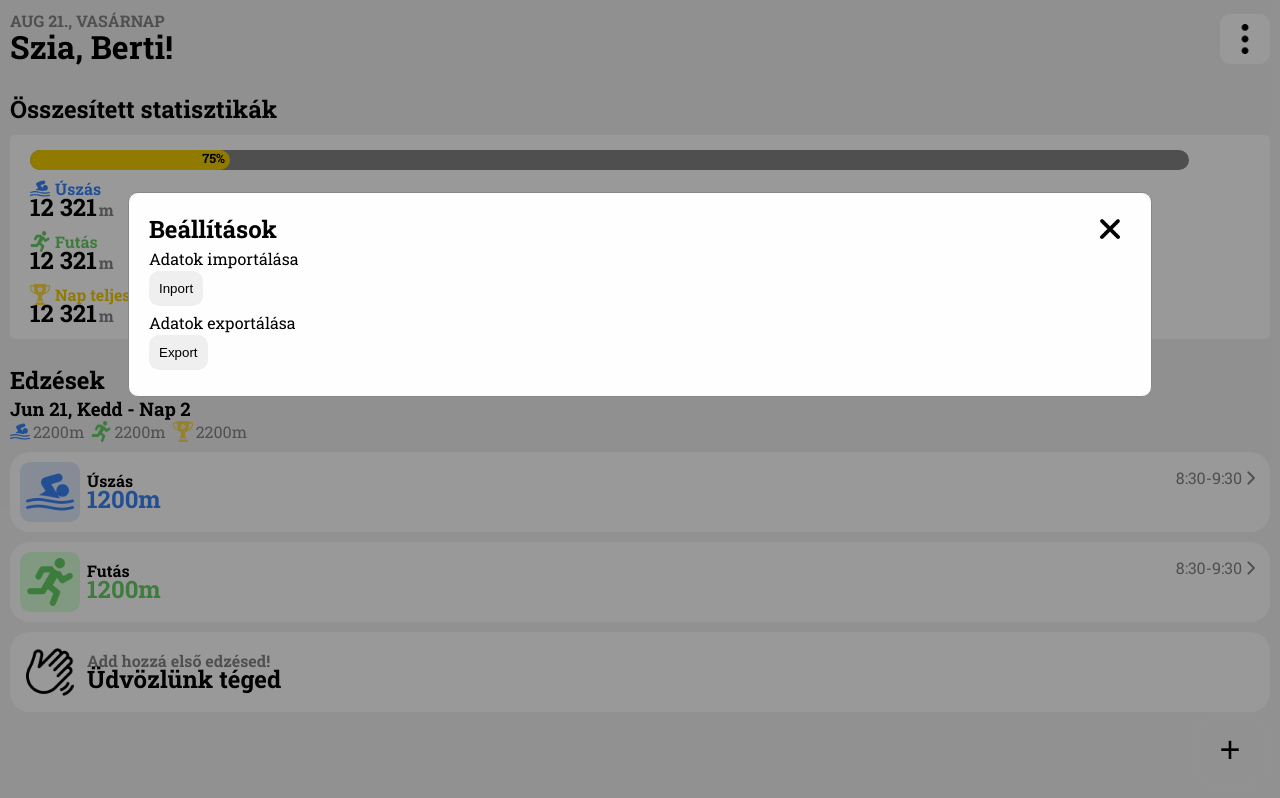
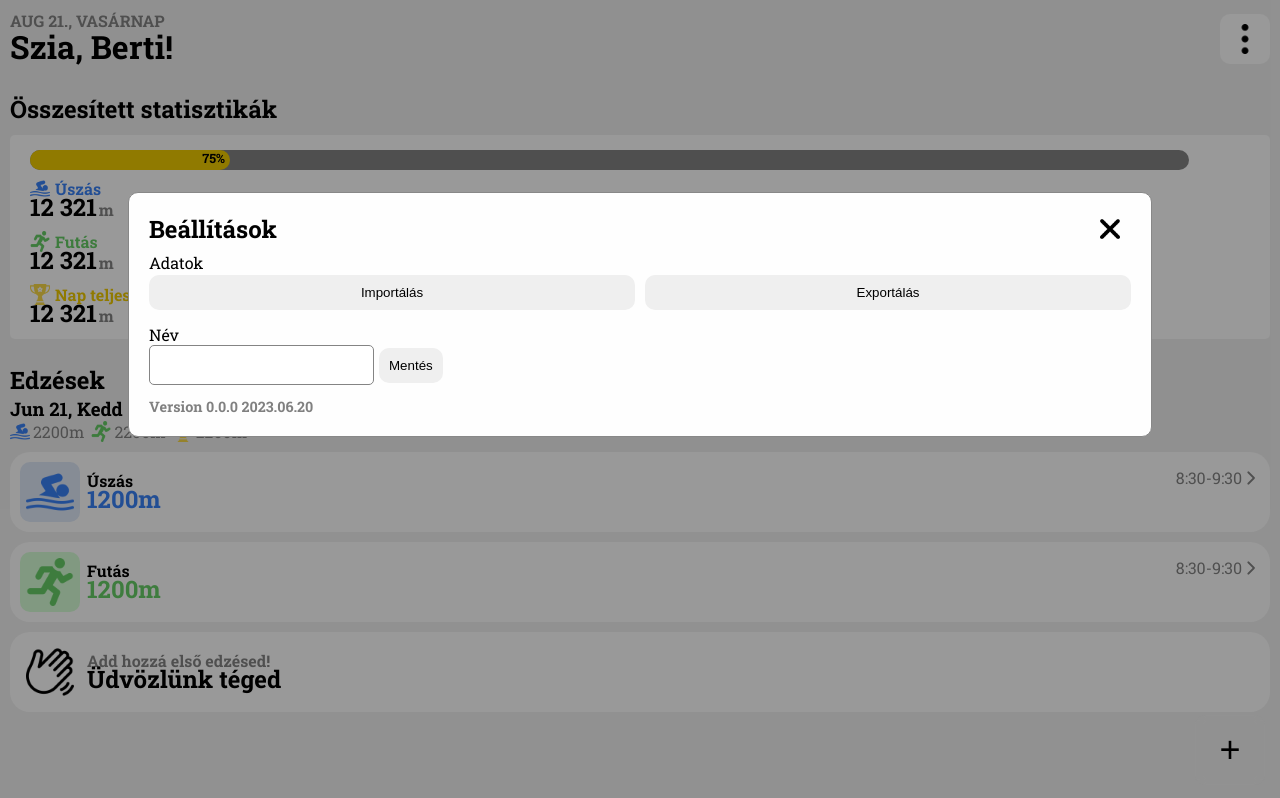
Before and after one commit to bbertold/waterpolo-app, a plain HTML site: page index.html in a window 1280 px wide. Both pictures are taken after a click on the button 1245 px from the left and 39 px from the top of the page. Drawn offline with Linux system fonts and the light colour scheme.

Commit message:
Refactored form in css and updated settings

```diff
--- a/index.html
+++ b/index.html
@@ -158,7 +158,7 @@
             <img src="images/close.png" alt="x icon" />
           </button>
         </div>
-        <div class="add-workout-form">
+        <div class="custom-form">
           <div id="workout-type-selector" class="form-item">
             <p>Edzés típusa</p>
             <div class="btn-choice">
@@ -246,16 +246,27 @@
               <img src="images/close.png" alt="x icon" />
             </button>
           </div>
-          <div class="settings-options">
-            <p>Adatok importálása</p>
-            <button class="action-btn" data-id="settingsImportDataBtn">
-              Inport
-            </button>
-            <p>Adatok exportálása</p>
-            <button class="action-btn" data-id="settingsExportDataBtn">
-              Export
-            </button>
+          <div class="custom-form">
+            <div class="form-item">
+              <p>Adatok</p>
+              <div class="btn-choice">
+                <button class="action-btn" data-id="settingsImportDataBtn">
+                  Importálás
+                </button>
+                <button class="action-btn" data-id="settingsExportDataBtn">
+                  Exportálás
+                </button>
+              </div>
+            </div>
+            <div class="form-item">
+              <p>Név</p>
+              <div class="textbox-with-unit">
+                <input type="text">
+                <button>Mentés</button>
+              </div>
+            </div>
           </div>
+          <p class="version-info">Version 0.0.0 2023.06.20</p>
         </div>
       </div>
     </main>
--- a/style.css
+++ b/style.css
@@ -64,6 +64,7 @@ body {
   --green: #67ce67;
   --light-blue: #e0eaf9;
   --light-green: #d7ffd7;
+  --light-grey: #efefef;
 }
 
 /* Nav styles */
@@ -296,8 +297,28 @@ nav button {
   align-items: stretch;
 }
 
-/* Add wourkout form */
-.add-workout-form button {
+/* Add wourkout form: using custom-form*/
+
+#add-workout-btn {
+  margin-top: 10px;
+  width: 100%;
+  font-size: 16px;
+  font-weight: bold;
+  border: none;
+  padding: 15px 10px 15px 10px;
+  border-radius: 10px;
+  color: black;
+  background-color: white;
+}
+
+/* Input styles */
+
+.custom-form {
+  margin-top: 4px;
+  margin-bottom: 4px;
+}
+
+.custom-form button {
   background-color: white;
   border: none;
   display: flex;
@@ -308,7 +329,7 @@ nav button {
   align-items: center;
 }
 
-.add-workout-form .btn-icon {
+.custom-form .btn-icon {
   width: 24px;
 }
 
@@ -327,11 +348,11 @@ nav button {
   font-size: 16px;
 }
 
-.form-item {
+.custom-form .form-item {
   margin-bottom: 8px;
 }
 
-.add-workout-form input {
+.custom-form input {
   background: #ffffff;
   border: 1px solid #848484;
   border-radius: 5px;
@@ -341,13 +362,13 @@ nav button {
   font-size: 16px;
 }
 
-.add-workout-form input[type="tel"] {
+.custom-form input[type="tel"] {
   max-width: 40%;
 }
 
 .textbox-with-unit {
   display: flex;
-  align-items: end;
+  align-items: baseline;
   gap: 5px;
 }
 
@@ -369,16 +390,8 @@ nav button {
   width: 50%;
 }
 
-#add-workout-btn {
-  margin-top: 10px;
-  width: 100%;
-  font-size: 16px;
-  font-weight: bold;
-  border: none;
-  padding: 15px 10px 15px 10px;
-  border-radius: 10px;
-  color: black;
-  background-color: white;
+.textbox-with-unit button {
+  margin-bottom: 0px;
 }
 
 /* Settings menu (modal) */
@@ -404,7 +417,8 @@ nav button {
   border-radius: 10px;
 }
 
-.modal-content .settings-options button {
+.modal-content .custom-form button {
+  background-color: var(--light-grey);
   margin-top: 2px;
   margin-bottom: 6px;
   border: none;
@@ -414,6 +428,13 @@ nav button {
   padding: 10px;
   border-radius: 10px;
   align-items: center;
+}
+
+.version-info {
+  color: grey;
+  font-size: 0.9rem;
+  font-weight: bold;
+  margin-top: 3px;
 }
 
 /* Utility styles */
```
